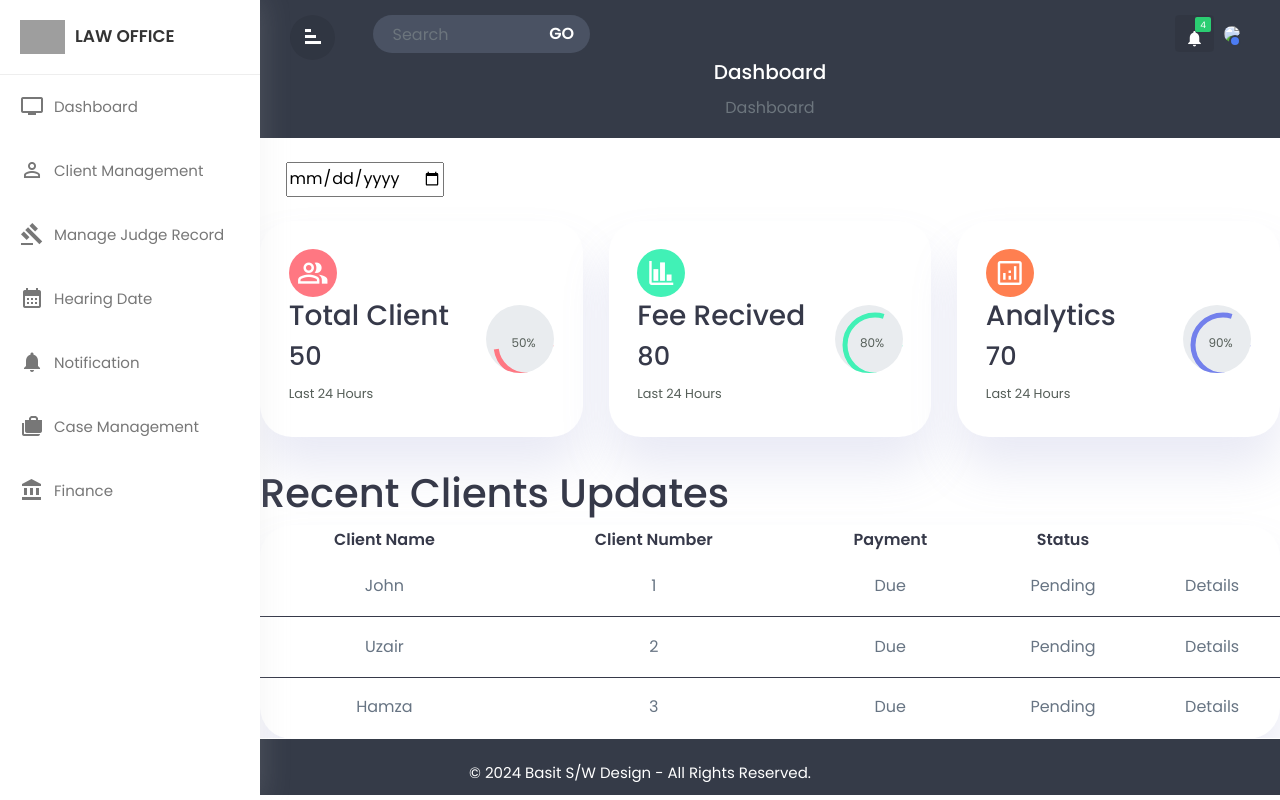
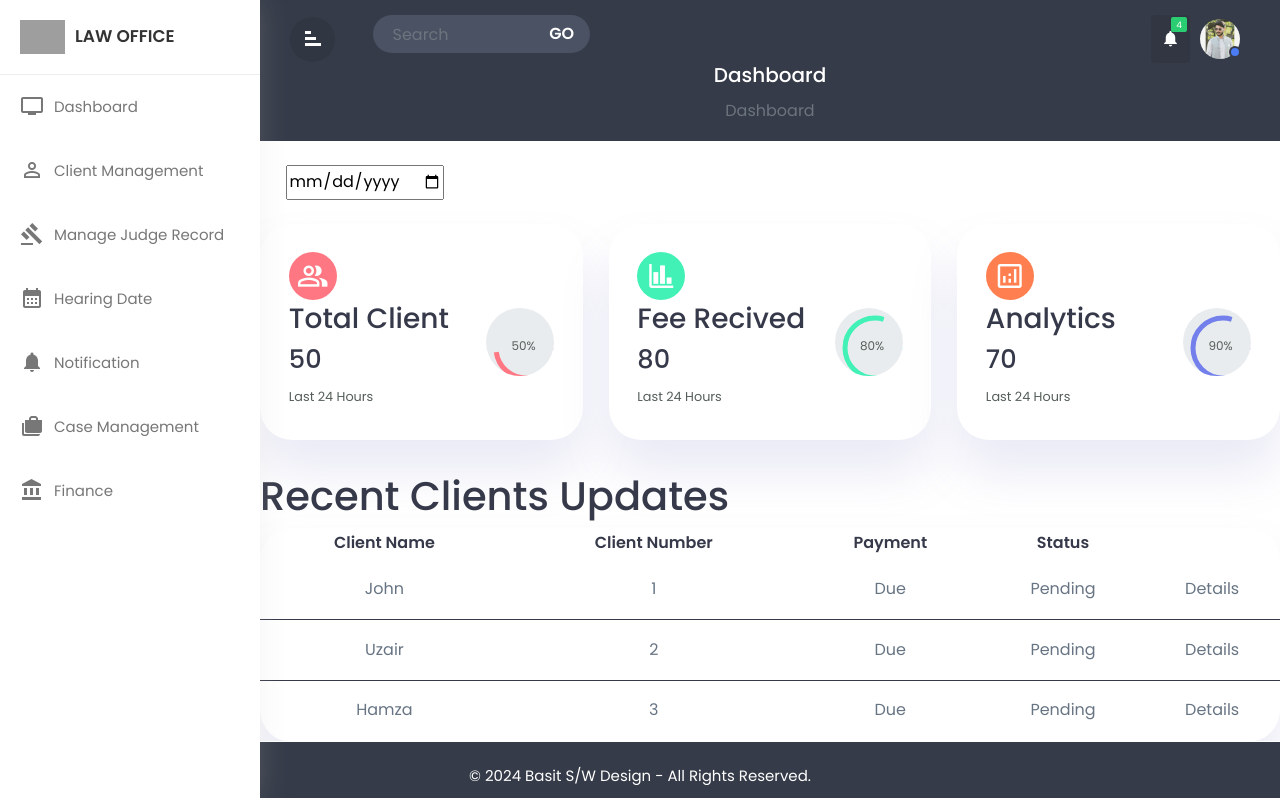
Before and after one commit to Zainshah55/weblab, a plain HTML site: page home.html in a window 1280 px wide. Drawn offline with nearby package versions, Linux system fonts and the light colour scheme; grey boxes are pictures that could not be loaded.

Commit message:
changes image

```diff
--- a/home.html
+++ b/home.html
@@ -180,7 +180,7 @@
 
                            <li class="nav-item dropdown">
                                 <a class="nav-link" href="#" data-toggle="dropdown">
-								<img src="./img/icon.png.jpgimg\zain.jpg" style="width:40px; border-radius:50%;"/>
+								<img src="./img/icon.png.jpg" style="width:40px; border-radius:50%;"/>
 								<span class="xp-user-live"></span>
 								</a>
 								<ul class="dropdown-menu small-menu">
```
